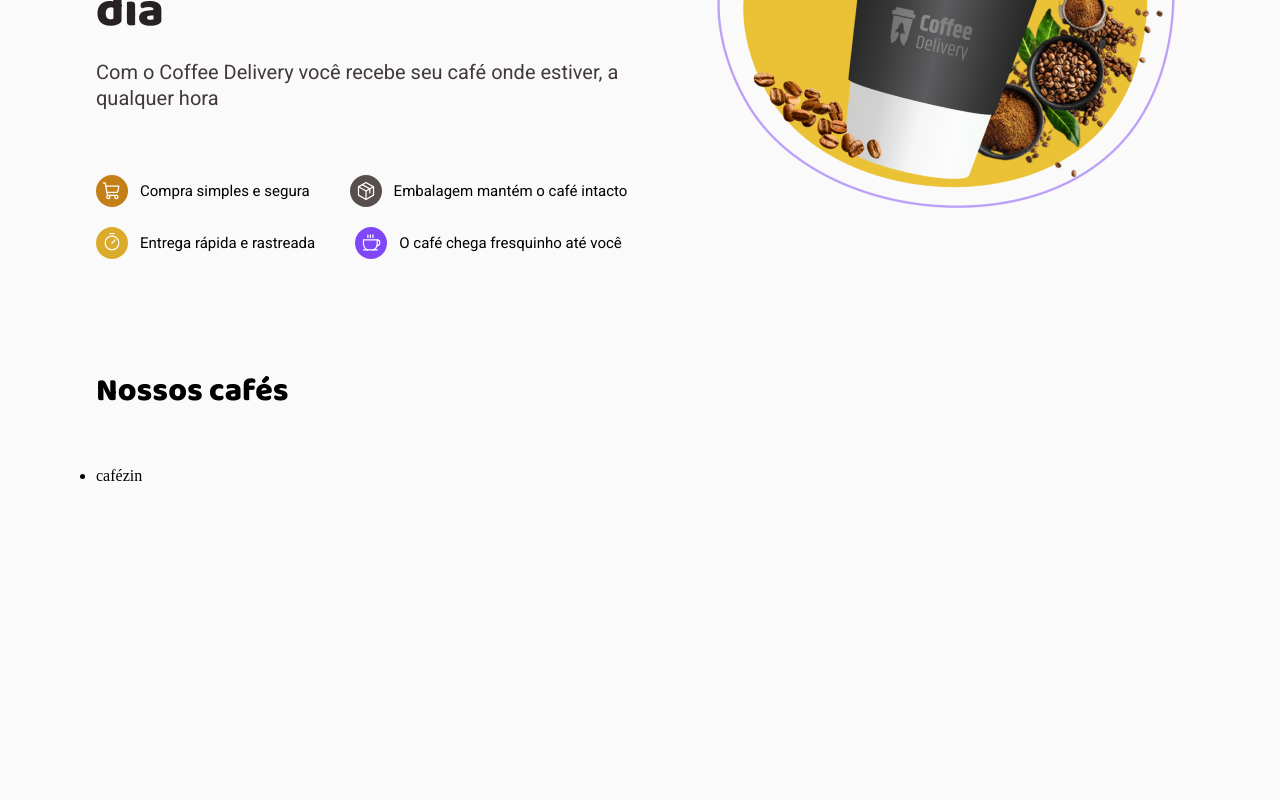
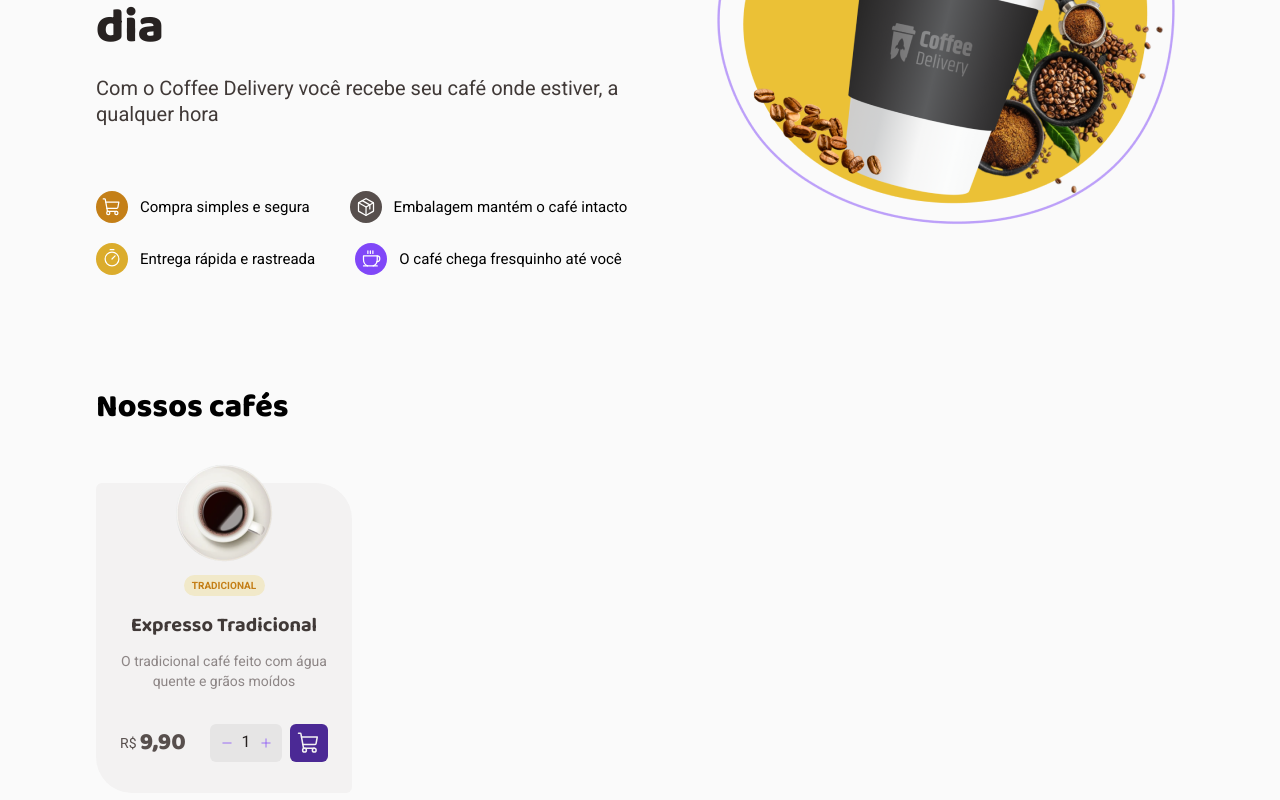
Before and after one commit to rafa-souza-dev/coffee-delivery, a React (Vite) app: page / in a window 1280 px wide. Shown: the part 328-1128 px from the top of the page. Before the commit the page ends 813 px from the top, so only its background shows below. Built offline with nearby package versions, Linux system fonts and the light colour scheme.

Commit message:
styled coffee cards

```diff
--- a/src/components/CoffeeCard/index.tsx
+++ b/src/components/CoffeeCard/index.tsx
@@ -0,0 +1,36 @@
+import americano from '../../assets/americano.png'
+import { CardContainer } from './styles'
+import { ShoppingCart, Plus, Minus } from 'phosphor-react'
+
+export function CoffeeCard() {
+  return (
+    <CardContainer>
+      <img src={americano} alt="" />
+      <span className="title">TRADICIONAL</span>
+      <strong>Expresso Tradicional</strong>
+      <p className="textInfo">
+        O tradicional café feito com água quente e grãos moídos
+      </p>
+      <footer>
+        <div className="priceContainer">
+          <p className="priceSymbol">R$</p>
+          <span className="priceValue">9,90</span>
+        </div>
+        <div className="accumulatorContainer">
+          <div className="selectQuantity">
+            <button className="accumulator">
+              <Minus size={12} />
+            </button>
+            <p className="quantity">1</p>
+            <button className="accumulator">
+              <Plus size={12} />
+            </button>
+          </div>
+          <div className="iconCart">
+            <ShoppingCart size={24} />
+          </div>
+        </div>
+      </footer>
+    </CardContainer>
+  )
+}
--- a/src/components/CoffeeCard/styles.ts
+++ b/src/components/CoffeeCard/styles.ts
@@ -0,0 +1,200 @@
+import styled, { css } from 'styled-components'
+
+export const CardContainer = styled.div`
+  display: flex;
+  flex-direction: column;
+  align-items: center;
+
+  width: 16rem;
+  height: 19.375rem;
+  border-radius: 6px 36px;
+  padding: 0 1.5rem;
+
+  ${(props) =>
+    css`
+      background-color: ${props.theme.baseCard};
+    `}
+
+  img {
+    margin-top: -1.25rem;
+  }
+
+  span.title {
+    width: 5.0625rem;
+    height: 1.3125rem;
+
+    display: flex;
+    align-items: center;
+    justify-content: center;
+
+    ${(props) =>
+      css`
+        background-color: ${props.theme.yellowLight};
+      `}
+
+    ${(props) =>
+      css`
+        color: ${props.theme.yellowDark};
+      `}
+
+    font-family: 'Roboto', sans-serif;
+    font-style: normal;
+    font-weight: 700;
+    font-size: 10px;
+    line-height: 13px;
+    border-radius: 100px;
+
+    margin-top: 0.75rem;
+  }
+
+  strong {
+    font-family: 'Baloo 2', sans-serif;
+    font-style: normal;
+    font-weight: 700;
+    font-size: 20px;
+    line-height: 26px;
+
+    ${(props) =>
+      css`
+        color: ${props.theme.baseSubtitle};
+      `}
+
+    margin-top: 1rem;
+  }
+
+  p.textInfo {
+    font-family: 'Roboto', sans-serif;
+    font-style: normal;
+    font-weight: 400;
+    font-size: 14px;
+    line-height: 20px;
+    text-align: center;
+
+    ${(props) =>
+      css`
+        color: ${props.theme.baseLabel};
+      `}
+
+    margin-top: 0.8rem;
+  }
+
+  footer {
+    display: flex;
+    align-items: center;
+    gap: 1.4375rem;
+    margin-top: 2.0625rem;
+  }
+
+  footer div.priceContainer {
+    display: flex;
+    align-items: center;
+    height: 1.9375rem;
+    width: 4.1875rem;
+    gap: 0.2rem;
+  }
+
+  footer div.priceContainer p.priceSymbol {
+    font-family: 'Roboto', sans-serif;
+    font-style: normal;
+    font-weight: 400;
+    font-size: 14px;
+    line-height: 130%;
+  }
+
+  footer div.priceContainer p.priceSymbol {
+    font-family: 'Roboto', sans-serif;
+    font-style: normal;
+    font-weight: 400;
+    font-size: 14px;
+    line-height: 130%;
+
+    ${(props) =>
+      css`
+        color: ${props.theme.baseText};
+      `}
+  }
+
+  footer div.priceContainer span.priceValue {
+    font-family: 'Baloo 2', sans-serif;
+    font-style: normal;
+    font-weight: 800;
+    font-size: 24px;
+    line-height: 130%;
+
+    ${(props) =>
+      css`
+        color: ${props.theme.baseText};
+      `}
+  }
+
+  footer div.accumulatorContainer {
+    display: flex;
+    align-items: center;
+    gap: 0.5rem;
+  }
+
+  footer div.accumulatorContainer div.selectQuantity {
+    display: flex;
+    justify-content: center;
+    align-items: center;
+    width: 4.5rem;
+    height: 2.375rem;
+    border-radius: 6px;
+    gap: 0.5rem;
+
+    ${(props) =>
+      css`
+        background-color: ${props.theme.baseButton};
+      `}
+  }
+
+  footer div.accumulatorContainer div.selectQuantity button.accumulator {
+    border: 0;
+    display: flex;
+    align-items: center;
+    justify-content: center;
+    width: 0.875rem;
+    height: 0.875rem;
+    background-color: transparent;
+    cursor: pointer;
+
+    ${(props) =>
+      css`
+        color: ${props.theme.purple};
+      `}
+  }
+
+  footer div.accumulatorContainer div.selectQuantity p.quantity {
+    font-family: 'Roboto', sans-serif;
+    font-style: normal;
+    font-weight: 400;
+    font-size: 16px;
+    line-height: 130%;
+
+    ${(props) =>
+      css`
+        color: ${props.theme.baseTitle};
+      `}
+  }
+
+  footer div.accumulatorContainer div.iconCart {
+    display: flex;
+    align-items: center;
+    justify-content: center;
+
+    width: 2.375rem;
+    height: 2.375rem;
+
+    border-radius: 6px;
+
+    ${(props) =>
+      css`
+        background-color: ${props.theme.purpleDark};
+      `}
+
+    ${(props) =>
+      css`
+        color: ${props.theme.baseCard};
+      `}
+  }
+`
--- a/src/components/Container/index.ts
+++ b/src/components/Container/index.ts
@@ -3,5 +3,5 @@ import styled from 'styled-components'
 export const Container = styled.main`
   max-width: 70rem;
   margin: 0 auto;
-  padding: 0 1rem;
+  padding: 0 1rem 1rem 1rem;
 `
--- a/src/screens/Home/index.tsx
+++ b/src/screens/Home/index.tsx
@@ -2,6 +2,7 @@ import { GridBanner, ListCoffees, MenuInfo } from './styles'
 import { ShoppingCart, Package, Timer, Coffee } from 'phosphor-react'
 import { Container } from '../../components/Container'
 import mainImage from '../../assets/main-image.png'
+import { CoffeeCard } from '../../components/CoffeeCard'
 
 export function Home() {
   return (
@@ -49,7 +50,9 @@ export function Home() {
       <ListCoffees>
         <h1>Nossos cafés</h1>
         <ul>
-          <li>cafézin</li>
+          <li>
+            <CoffeeCard />
+          </li>
         </ul>
       </ListCoffees>
     </Container>
--- a/src/screens/Home/styles.ts
+++ b/src/screens/Home/styles.ts
@@ -150,4 +150,8 @@ export const ListCoffees = styled.main`
     font-size: 32px;
     line-height: 41.6px;
   }
+
+  ul {
+    list-style: none;
+  }
 `
```
